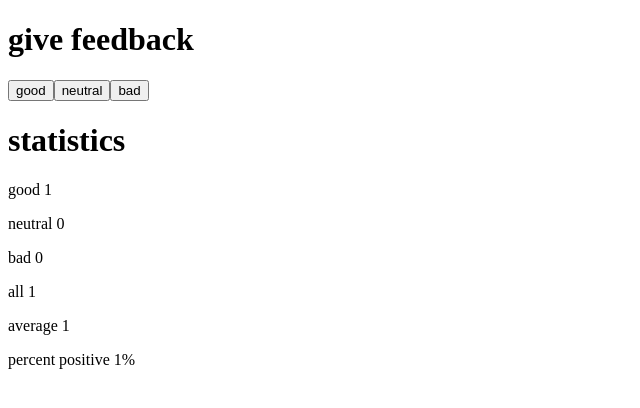
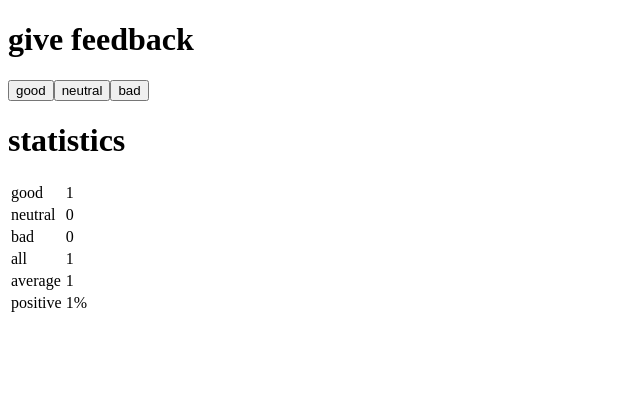
Before and after one commit to zaane/full-stack-open, a React (Vite) app in the folder part1/unicafe/: page / in a window 1280 px wide. Both pictures are taken after a click on the button "good". Shown: the top 408 px of the page, without its empty margins (0-640 px from the left). Built offline with nearby package versions, Linux system fonts and the light colour scheme.

Commit message:
refactor to display stats as HTML table

```diff
--- a/part1/unicafe/src/App.jsx
+++ b/part1/unicafe/src/App.jsx
@@ -8,7 +8,10 @@ const Button = (props) => {
 
 
 const StatisticLine = (props) => (
-  <p>{props.text} {props.value}</p>
+  <tr>
+    <td>{props.text}</td>
+    <td>{props.value}</td>
+  </tr>
 )
 
 const Statistics = (props) => {
@@ -16,14 +19,16 @@ const Statistics = (props) => {
 
       return (total === 0) ?
       <p>No feedback so far</p> :
-      <>
-        <StatisticLine text="good" value={good}/>
-        <StatisticLine text="neutral" value={neutral}/>
-        <StatisticLine text="bad" value={bad}/>
-        <StatisticLine text="all" value={total}/>
-        <StatisticLine text="average" value={total ? Math.round(100 * (good - bad)/total) / 100: ' '} />
-        <StatisticLine text="percent positive" value={total ? `${Math.round(100*good/total)/100}%` : ' '}/>
-      </>
+      <table>
+        <tbody>
+          <StatisticLine text="good" value={good}/>
+          <StatisticLine text="neutral" value={neutral}/>
+          <StatisticLine text="bad" value={bad}/>
+          <StatisticLine text="all" value={total}/>
+          <StatisticLine text="average" value={total ? Math.round(100 * (good - bad)/total) / 100: ' '} />
+          <StatisticLine text="positive" value={total ? `${Math.round(100*good/total)/100}%` : ' '}/>
+        </tbody>
+      </table>
 }
 
 const App = () => {
```
